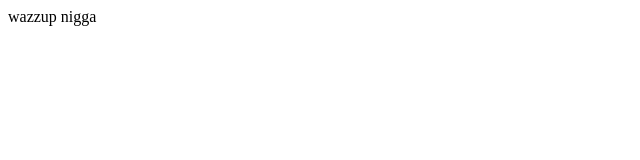
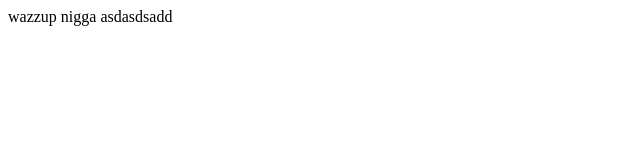
Before and after one commit to giesongacho/git-practice, a plain HTML site: page index.html in a window 1280 px wide. Shown: the full height of the page, 0-640 px from the left. Drawn offline with Linux system fonts and the light colour scheme.

Commit message:
for testing

```diff
--- a/index.html
+++ b/index.html
@@ -6,7 +6,7 @@
     <title>Document</title>
 </head>
 <body>
-    <div>wazzup nigga
+    <div>wazzup nigga asdasdsadd
 
     </div>
 </body>
```
